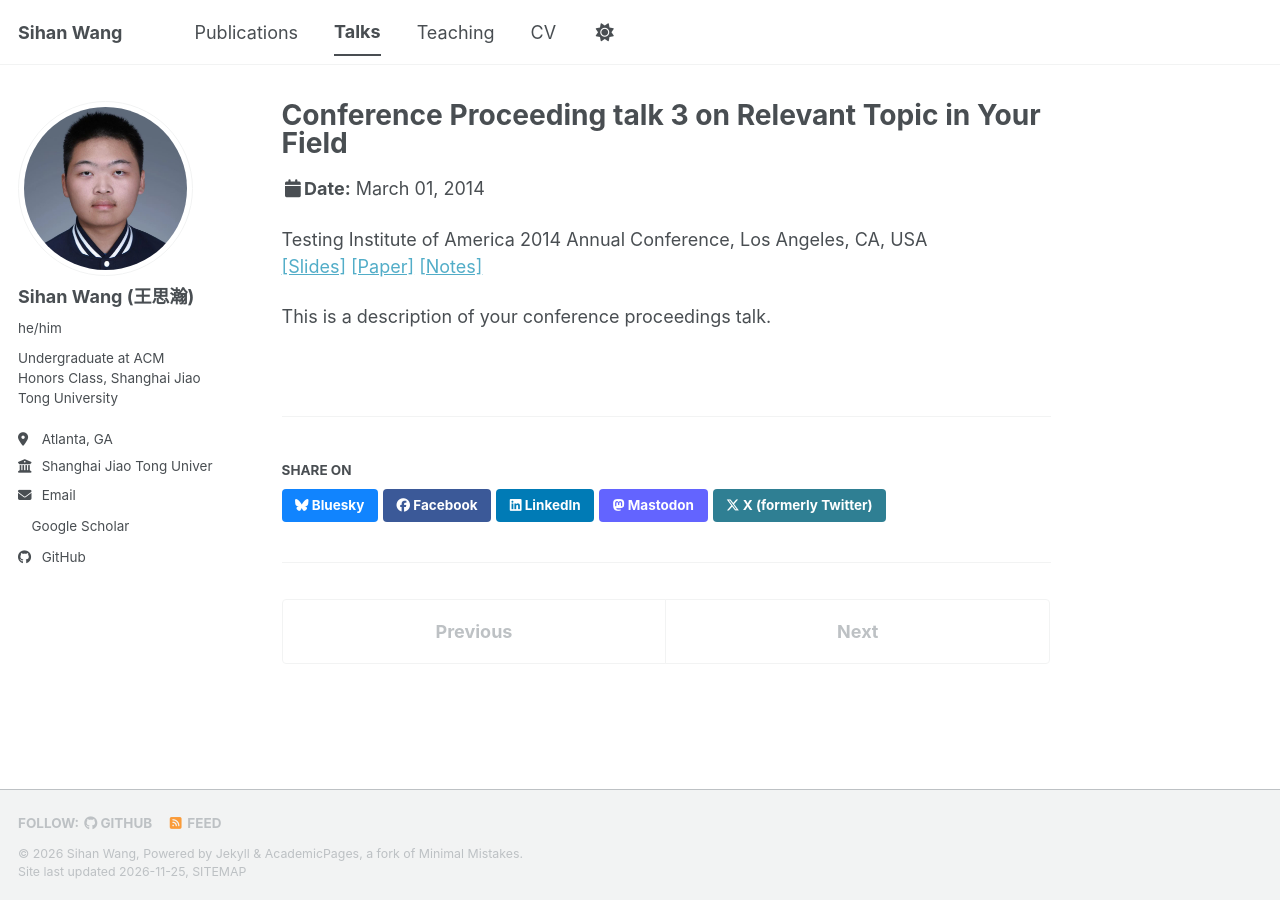
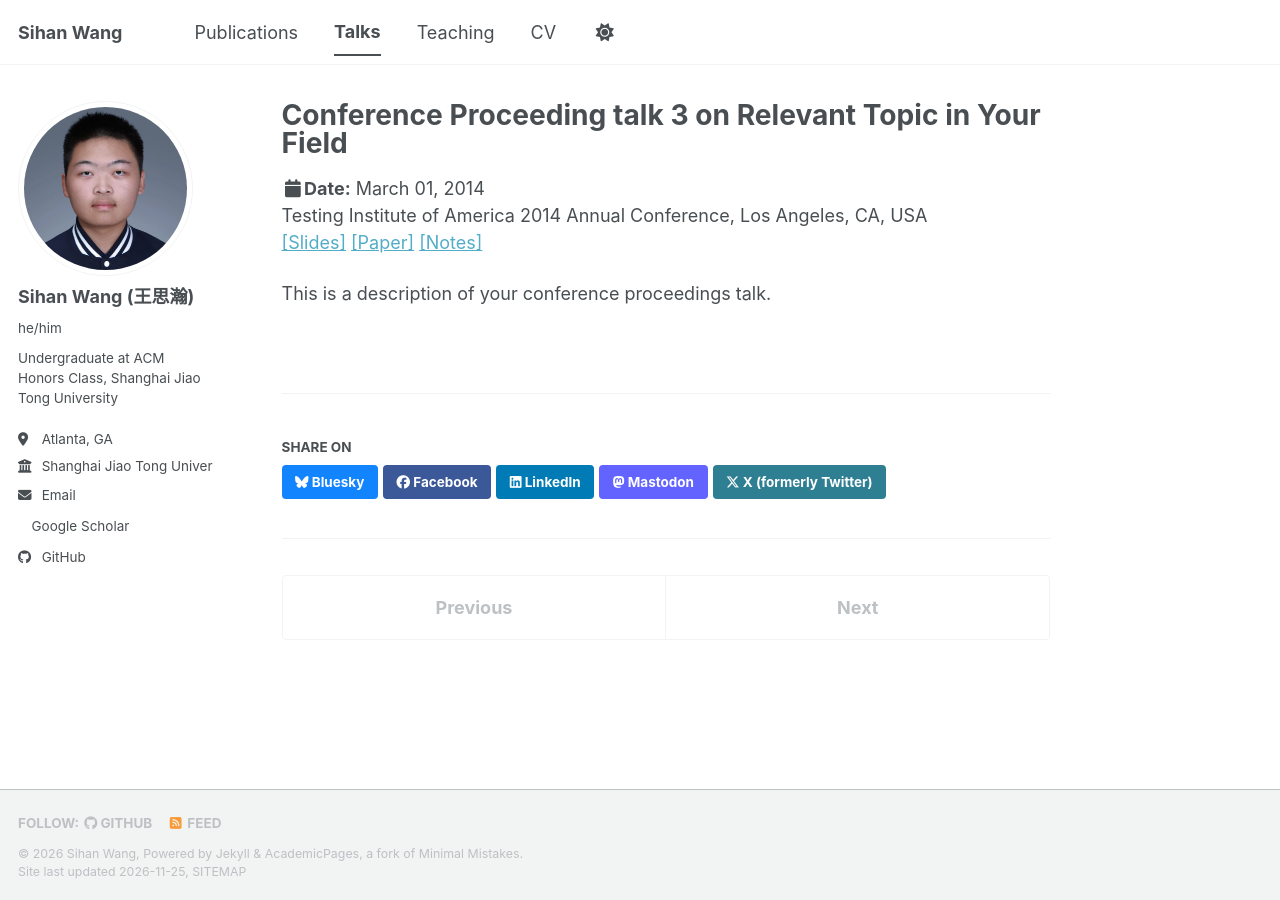
Before and after one commit to leowang000/leowang000.github.io, a Jekyll site: the page built from _talks/2014-03-01-talk-3.md, in a window 1280 px wide. Built offline with Jekyll 4.4.1, drawn with Linux system fonts in a browser that asks for light colours; a script bundle is joined from its source files by our own code; a style sheet for code colours, icons or effects is not loaded.

Commit message:
update Talks format

```diff
--- a/_sass/layout/_archive.scss
+++ b/_sass/layout/_archive.scss
@@ -160,6 +160,10 @@
   font-size: 1rem;
 }
 
+.page__date.talk__date {
+  margin-bottom: 0;
+}
+
 
 /*
    Features
```
